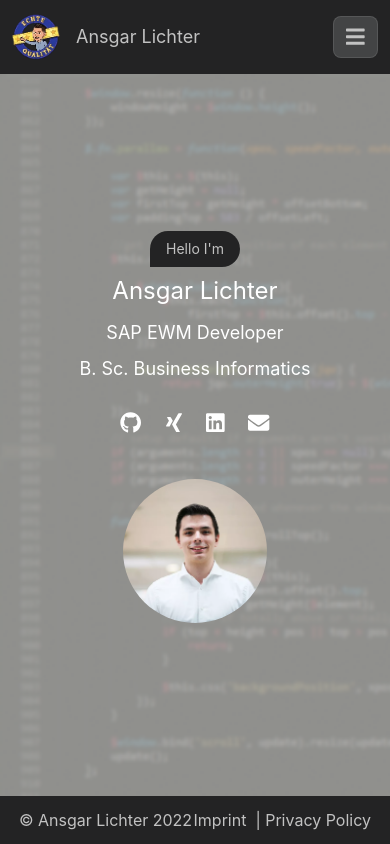
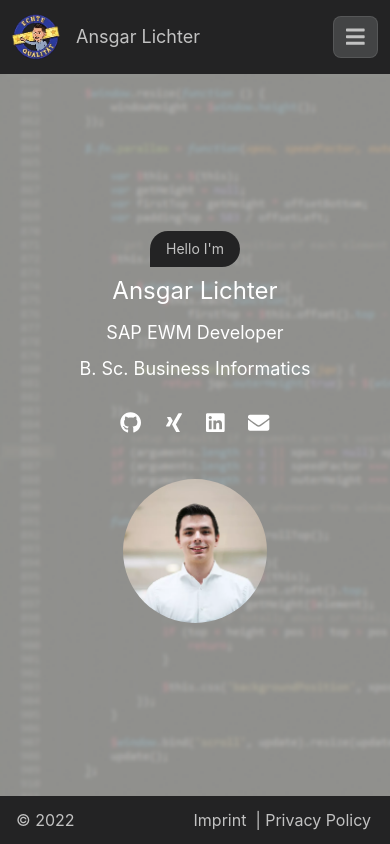
Before and after one commit to AnsgarLichter/homepage, a Vue app: page / in a window 390 px wide. Built offline with nearby package versions, Linux system fonts and the light colour scheme.

Commit message:
[IMPROVEMENT] remove name in footer because of space

```diff
--- a/src/components/Footer.vue
+++ b/src/components/Footer.vue
@@ -2,11 +2,9 @@
   <div class="bg-primaryLight h-12 fixed inset-x-0 bottom-0">
     <div class="flex flex-row h-full">
       <div
-        class="flex flex-col justify-center items-center w-1/2 sm:w-1/3 text-secondary"
+        class="flex flex-col justify-center items-start md:items-center w-1/2 sm:w-1/3 text-secondary"
       >
-        <div class="ml-4 sm:ml-12" bg="dark" variant="dark">
-          &copy; Ansgar Lichter {{ currentYear }}
-        </div>
+        <div class="ml-4 sm:ml-12" bg="dark" variant="dark">&copy; {{ currentYear }}</div>
       </div>
 
       <div class="hidden sm:flex flex-col justify-center w-1/3">
```
